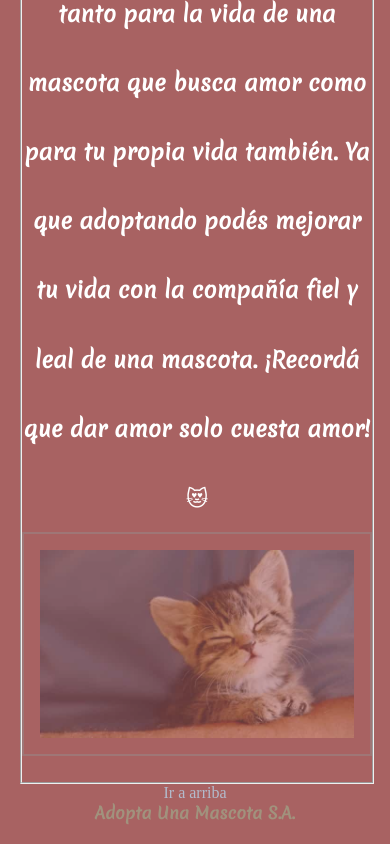
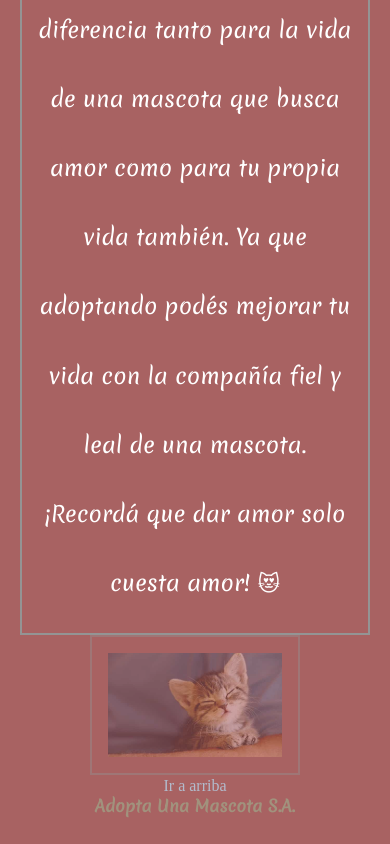
Before and after one commit to LautaroPontoriero/mascotas-pontoriero-martinez, a plain HTML site: page index.html in a window 390 px wide. Shown: the part 838-1682 px from the top of the page. Drawn offline with Linux system fonts and the light colour scheme; a web font is replaced by a local one.

Commit message:
ultima actualizacion

```diff
--- a/estilo.css
+++ b/estilo.css
@@ -88,7 +88,41 @@ section{
             justify-content: space-around;
             align-content: center;
     }
+    .texto{
+        background: rgb(238,174,202);
+        background: radial-gradient(circle, rgba(238,174,202,1) 0%, rgba(148,187,233,1) 100%);
+        color:rgb(70, 8, 70);
+        font-family: 'Merienda', cursive;
+        line-height: 2.5;
+        border: double 10px rgb(110, 37, 110);
+        border-radius: 15%;
+        width: auto;
+        display: inline-block;
+        padding: 80px;
+        text-align: center;
+          /* sobre nosotros */
+    }
+    .clase-parrafo{
+        color:rgb(255, 255, 255);
+        font-family: 'Merienda', cursive;
+        font-size: 21.79px;
+        line-height: 3.17;
+        border: 2px double #949494;
+        padding: 1rem;
+        text-align: center;
+        display: inline-block;
+        justify-content:center;
+        align-content: center;
 
+
+    }
+    img{
+        width: 60%;
+        height: auto;
+        justify-content:center;
+        text-align: center;
+        align-content: center;
+    }
 
 }
 @media only screen and (min-width: 1000px){
@@ -124,7 +158,11 @@ section{
     .contenedor{
         background-color: aquamarine;
     }
-}
+
+
+
+    }
+
 h1 {
     color:#eebee8bd;
     font-family: 'Palette Mosaic', cursive;
@@ -161,7 +199,7 @@ h6{
     font-size: 21.79px;
     line-height: 3.17;
 }
-p{
+.texto{
     background: rgb(238,174,202);
     background: radial-gradient(circle, rgba(238,174,202,1) 0%, rgba(148,187,233,1) 100%);
     color:rgb(70, 8, 70);
@@ -172,8 +210,21 @@ p{
     width: auto;
     display: inline-block;
     padding: 80px;
+    text-align: center;
       /* sobre nosotros */
 }
+.clase-parrafo{
+    color:rgb(255, 255, 255);
+    font-family: 'Merienda', cursive;
+    font-size: 21.79px;
+    line-height: 3.17;
+    border: 2px double #949494;
+    padding: 1rem;
+    text-align: center;
+
+
+}
+
 img{
     opacity: .4;
     border: 2px double #949494;
--- a/index.html
+++ b/index.html
@@ -42,15 +42,21 @@
          <h2>Home</h2>
      </header>
     <main>
-        <fieldset>
-        <h6>¿Queres participar de un movimiento para hacer la diferencia? Adopta Una Mascota S.A. es el lugar donde vas a poder hacer la diferencia tanto para la vida de una mascota que busca amor como para tu propia vida también. Ya que adoptando podés mejorar tu vida con la compañía fiel y leal de una mascota.
-        ¡Recordá que dar amor solo cuesta amor! 😻<br>
-        <img  src="./archivos-multimedia/gatitos.jpg" alt="Gatitos" width="350"/>
-        </h6>
+        <div>
+            <p class="clase-parrafo">¿Queres participar de un movimiento para hacer la diferencia? Adopta Una Mascota S.A. es el lugar donde vas a poder hacer la diferencia tanto para la vida de una mascota que busca amor como para tu propia vida también. Ya que adoptando podés mejorar tu vida con la compañía fiel y leal de una mascota.
+           ¡Recordá que dar amor solo cuesta amor! 😻
+            </p>
+        </div>
+        <div>
+            <img  src="./archivos-multimedia/gatitos.jpg" alt="Gatitos"/>
+        </div>
+
         </fieldset>
     </main>
     <footer>
-        <a id="abajo"  href="#arriba">Ir a arriba</a>
+        <div>
+            <a id="abajo"  href="#arriba">Ir a arriba</a>
+        </div>
         <h4>Adopta Una Mascota S.A.</h4>
     </footer>
 </body>
```
Also changed, not shown: como-cuidar-a-tu-mascota.html (+3 -2 lines), formulario-de-adopcion.html (+4 -2 lines), galeria-de-nuestros-animales.html (+8 -9 lines), sobre-nosotros.html (+6 -3 lines).
